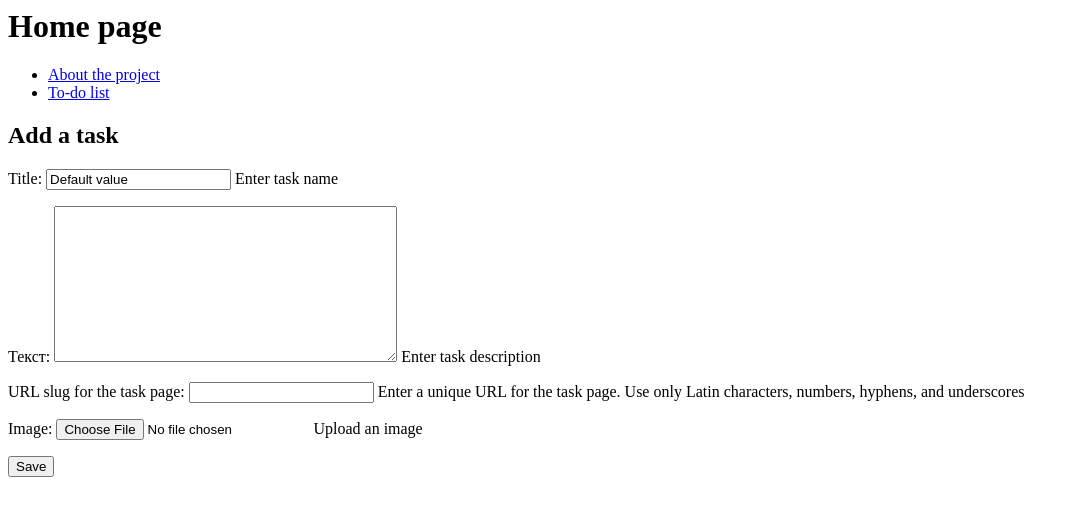
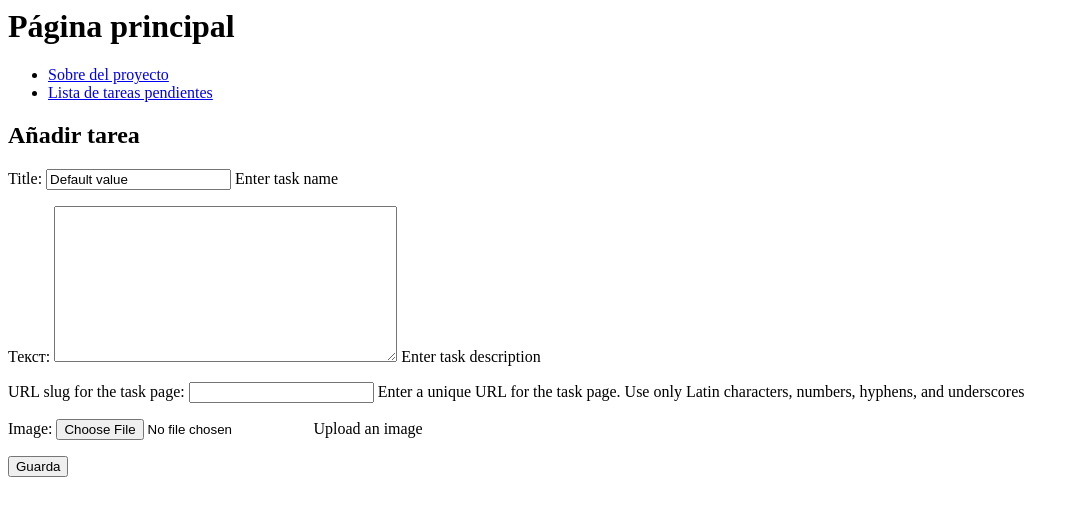
Before and after one commit to tripleten-com/todo_es, a Django app: page / in a window 1280 px wide. Shown: the top 516 px of the page, without its empty margins (0-1079 px from the left). Run offline with Django 3.2, Linux system fonts and the light colour scheme.

Commit message:
Update home.html
added spanish

```diff
--- a/templates/tasks/home.html
+++ b/templates/tasks/home.html
@@ -1,15 +1,15 @@
 <html>
   <body>
-    <h1>Home page</h1>
+    <h1>Página principal</h1>
     <ul>
       <li>
-        <a href="{% url 'static_pages:about' %}">About the project</a>
+        <a href="{% url 'static_pages:about' %}">Sobre del proyecto</a>
       </li>
       <li>
-        <a href="{% url 'tasks:task_list' %}">To-do list</a>
+        <a href="{% url 'tasks:task_list' %}">Lista de tareas pendientes</a>
       </li>
     </ul>
-    <h2>Add a task</h2>
+    <h2>Añadir tarea</h2>
     <!-- enctype defines the way to encode form data
     when they are sent to the server.
     It is usually not necessary to set the value of the enctype attribute,
@@ -19,7 +19,7 @@
     <form action="" method="post" enctype="multipart/form-data">
       {% csrf_token %}
       {{ form.as_p }}
-    <input type="submit" value="Save">
+    <input type="submit" value="Guarda">
   </form>
   </body>
 </html>
```
